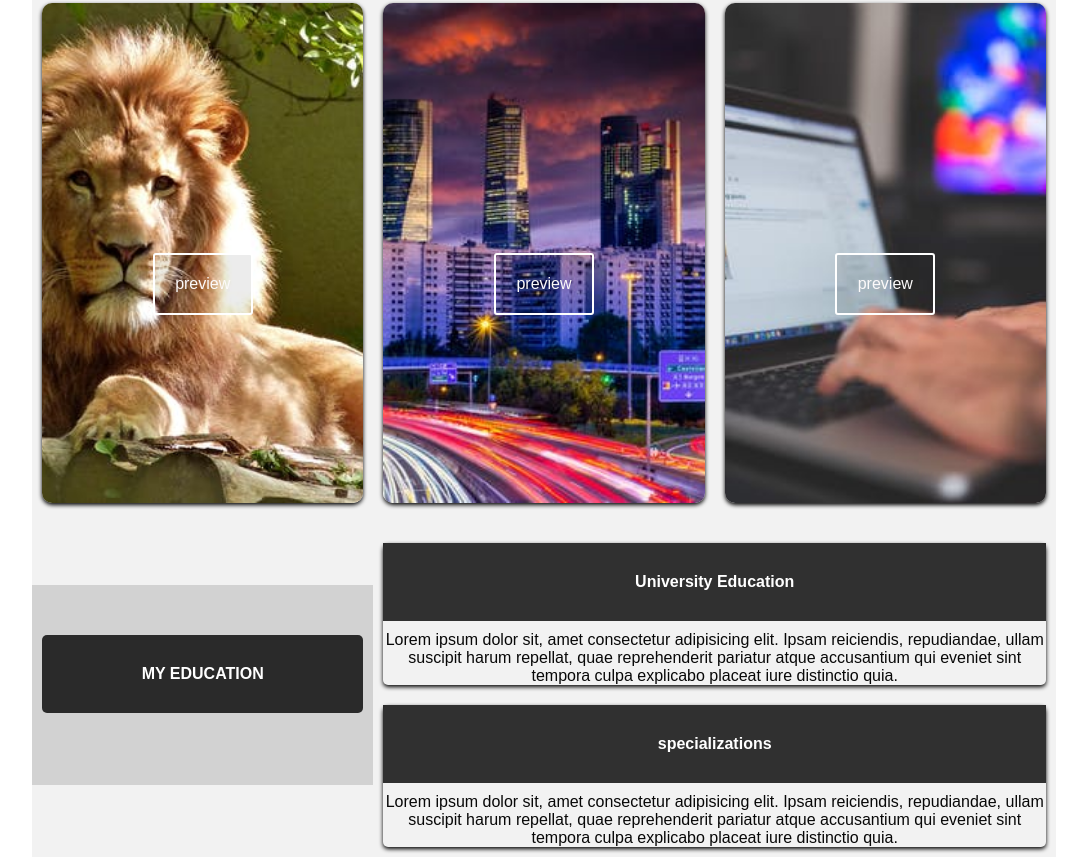
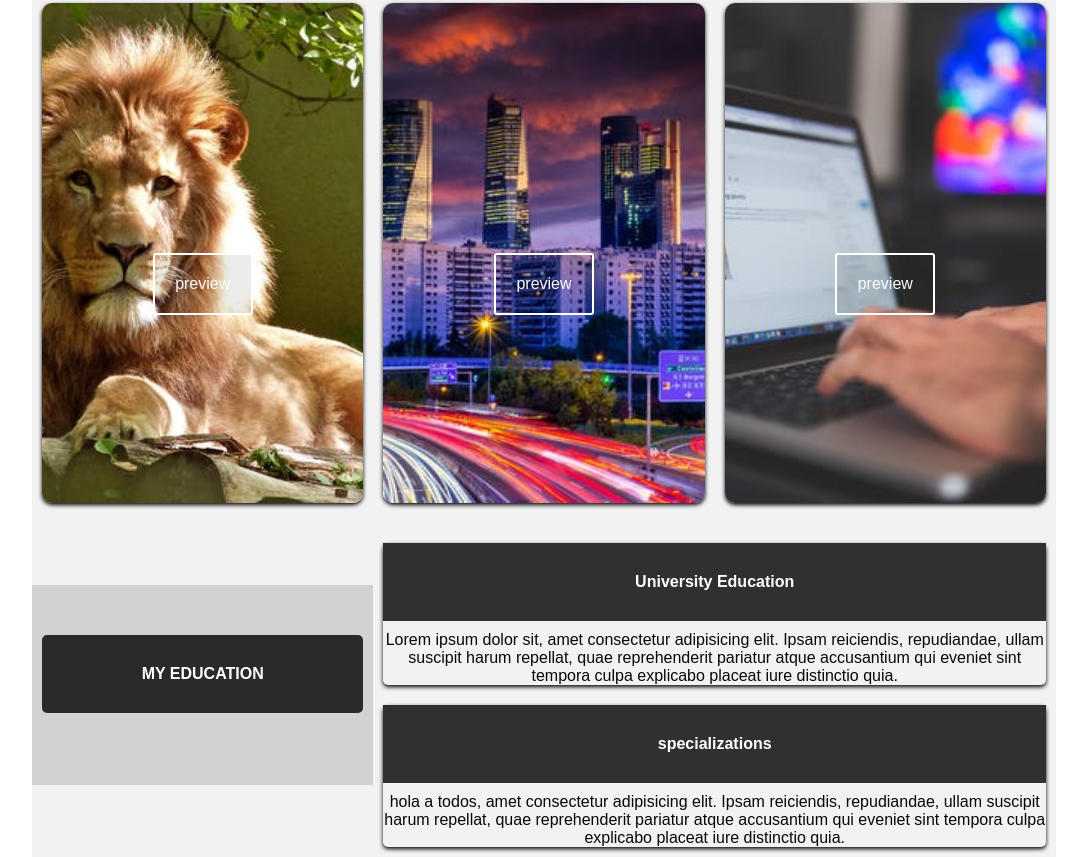
Before and after one commit to jonathan0729/web-jonathan, a plain HTML site: page index.html in a window 1280 px wide. Shown: the part 429-1286 px from the top of the page, without its empty margins (96-1183 px from the left). Drawn offline with Linux system fonts and the light colour scheme; a script that the page names is missing.

Commit message:
segunda revision

```diff
--- a/index.html
+++ b/index.html
@@ -129,7 +129,7 @@
                     <div class="education-card ">
                         <h4 class="title space-top">specializations</h4>
                         <span>
-                            Lorem ipsum dolor sit, amet consectetur adipisicing elit. Ipsam reiciendis, repudiandae, ullam suscipit harum repellat, quae reprehenderit pariatur atque accusantium qui eveniet sint tempora culpa explicabo placeat iure distinctio quia.
+                            hola a todos, amet consectetur adipisicing elit. Ipsam reiciendis, repudiandae, ullam suscipit harum repellat, quae reprehenderit pariatur atque accusantium qui eveniet sint tempora culpa explicabo placeat iure distinctio quia.
                         </span>
                     </div>
                 </div>
```
